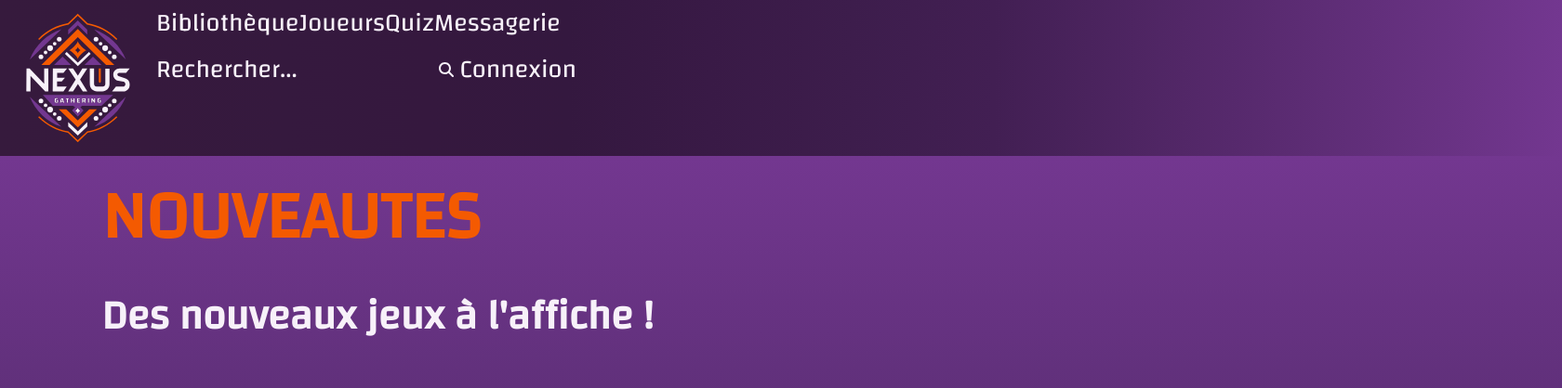
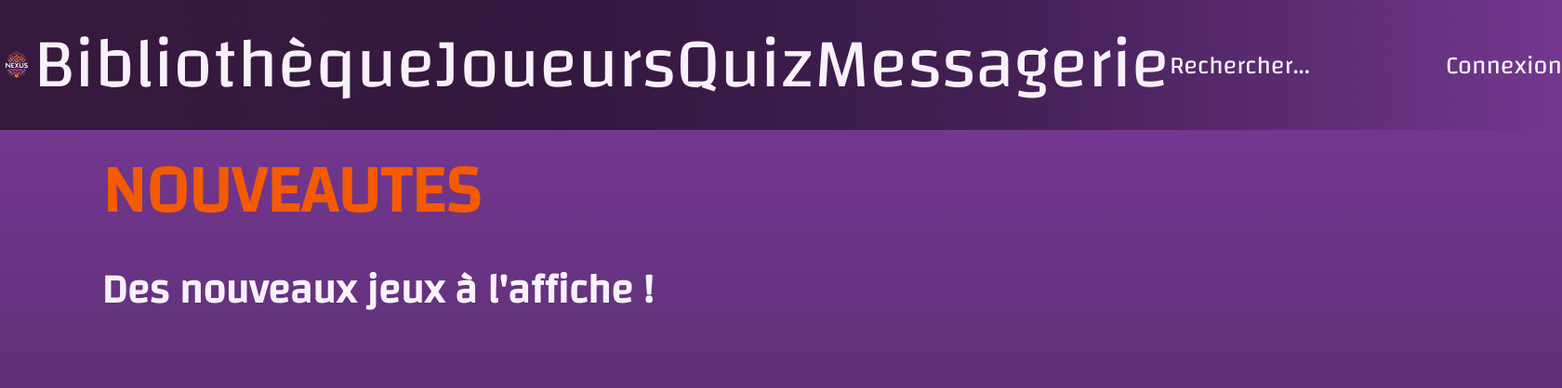
Before and after one commit to Voudoulieth/Nexus-gathering, a PHP site: page / in a window 1680 px wide. Shown: the top 418 px of the page at 93% size. Run offline with PHP 8.4, Linux system fonts and the light colour scheme.

Commit message:
style global non finit

```diff
--- a/css/style_global.css
+++ b/css/style_global.css
@@ -7,9 +7,7 @@ main {
 header,footer, ul, li, a {
     color: #f7f1f9;
     font-family: "Changa", sans-serif;
-    font-size: 27px;
     font-style: normal;
-    font-weight: 500;
     line-height: normal;
     display: flex;
     flex-direction: row;
@@ -21,6 +19,12 @@ header {
     background-image: linear-gradient(to right, #361a3d, #36193d, #35193e, #35183e, #34183f, #391a46, #3d1d4c, #421f53, #4e2562, #5a2b71, #663180, #733790);}
 .logoh {
     width: 10vw;
+}
+.nav, ul, li {
+display: flex;
+justify-content: space-between;
+font-size: 1.68em;
+font-weight: medium;
 }
 
 /* ---footer--- */
--- a/index.html
+++ b/index.html
@@ -21,7 +21,7 @@
       <a href="index.html">
         <img src="./assets/logo/logo_nexus_white.svg" title="Accueil" alt="Logo Nexus" class="logoh">
       </a>
-      <nav>
+      <nav class="nav">
         <ul>
           <li><a href="bibliotheques/acceuil_biblio.html">Bibliothèque</a></li>
           <li><a href="Recherche de joueur/Recherche_rapide.html">Joueurs</a></li>
```
